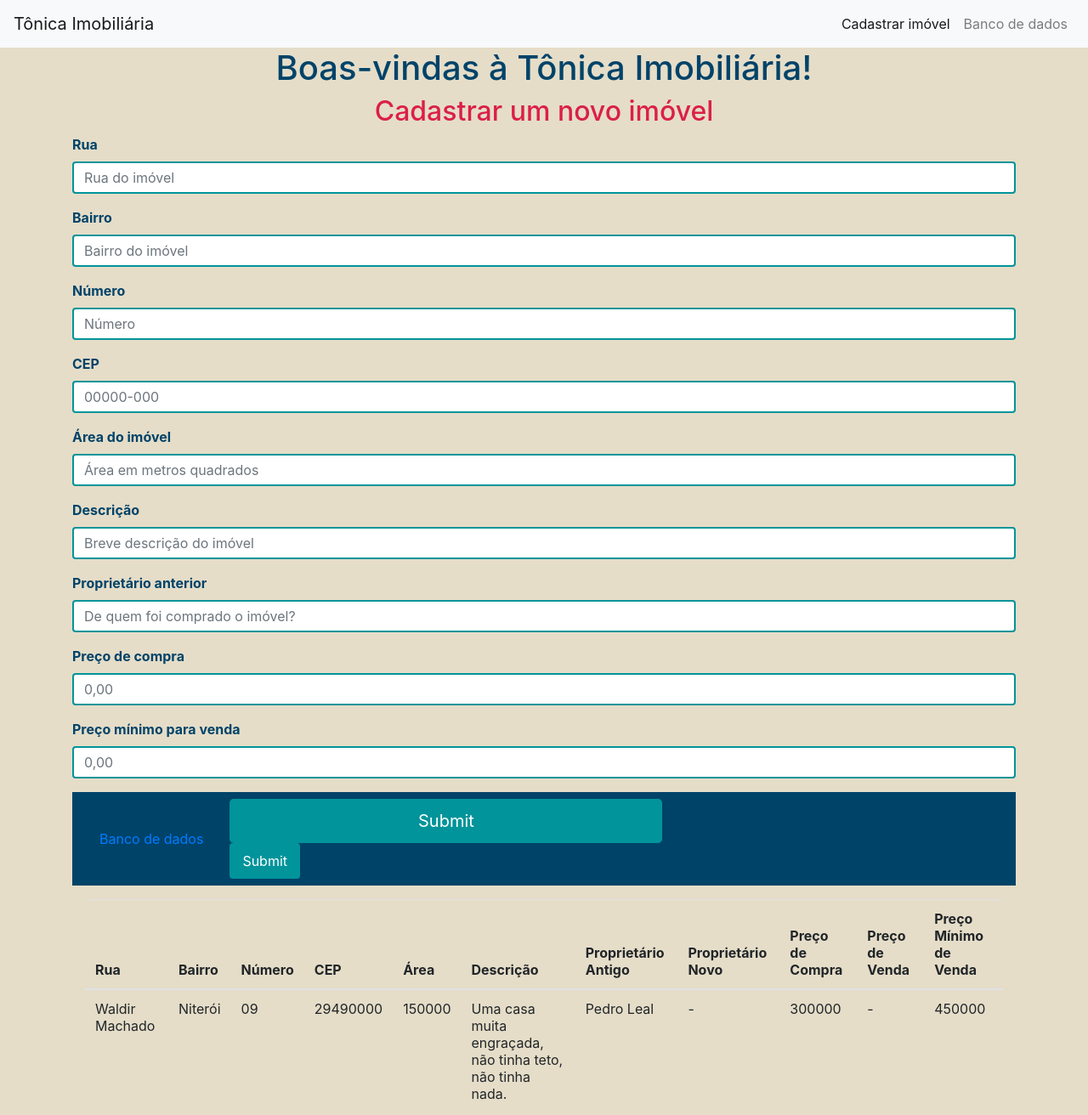
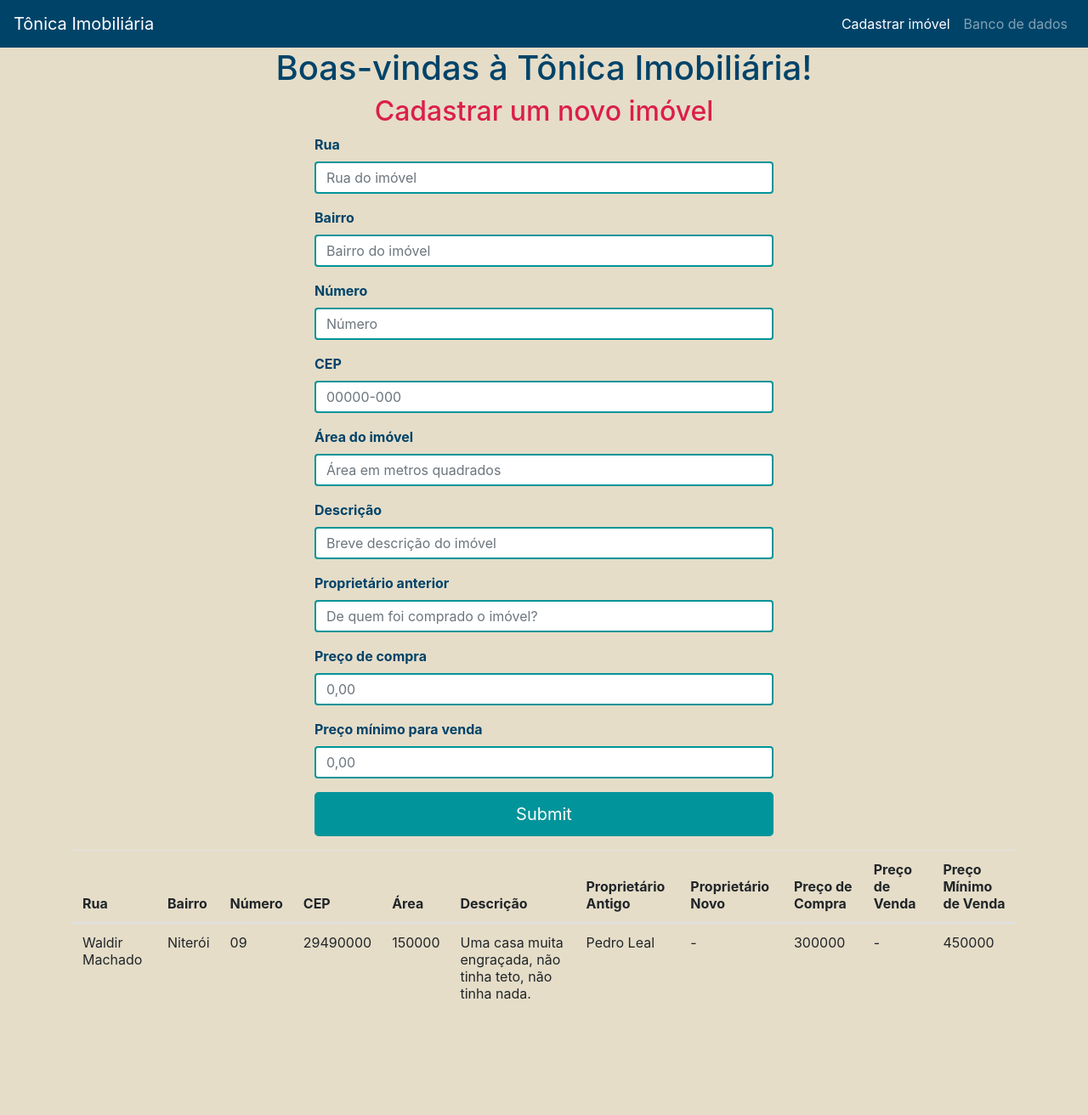
Before and after one commit to pedrohb88/tonica-imobiliaria, a website: page index.html in a window 1280 px wide. Shown: the whole page at 85% size. After the commit the page ends 1207 px from the top, so only its background shows below. Drawn offline with nearby package versions, Linux system fonts and the light colour scheme.

Commit message:
small changes html

```diff
--- a/index.html
+++ b/index.html
@@ -12,10 +12,11 @@
 			href="https://stackpath.bootstrapcdn.com/bootstrap/4.5.2/css/bootstrap.min.css"
 			integrity="sha384-JcKb8q3iqJ61gNV9KGb8thSsNjpSL0n8PARn9HuZOnIxN0hoP+VmmDGMN5t9UJ0Z"
 			crossorigin="anonymous"
-		/>
+        />
+        <link rel="stylesheet" href="./style.css"/>
 	</head>
 	<body>
-		<nav class="navbar navbar-expand-lg navbar-light bg-light">
+		<nav class="navbar navbar-expand-lg navbar-dark">
 			<a class="navbar-brand" href="#">Tônica Imobiliária</a>
 			<button
 				class="navbar-toggler"
@@ -36,7 +37,7 @@
 						>
 					</li>
 					<li class="nav-item">
-						<a class="nav-link" href="banco-de-dados">Banco de dados</a>
+						<a class="nav-link" href="#banco-de-dados">Banco de dados</a>
 					</li>
 				</ul>
 			</div>
@@ -44,8 +45,8 @@
 		<section id="main">
 			<h1 class="text-center">Boas-vindas à Tônica Imobiliária!</h1>
 			<div class="container" id="cadastrar-imoveis">
-				<div class="row">
-					<div class="col">
+				<div class="row justify-content-center">
+					<div class="col-md-6">
 						<h2 class="text-center">Cadastrar um novo imóvel</h2>
 						<form>
 							<div class="form-group">
@@ -130,14 +131,9 @@
 									id="f-pm-venda"
 									placeholder="0,00"
 								/>
-							</div>
-        <link rel="stylesheet" href="./style.css">
-        <nav class="navbar navbar-expand-lg navbar-dark">
-                  <a class="nav-link" href="#banco-de-dados">Banco de dados</a>
-                      <div class="col-md-6">
-                            <button type="submit" class="btn-primary btn-lg btn-block">Submit</button>
+                            </div>
 
-							<button type="submit" class="btn btn-primary">Submit</button>
+							<button type="submit" class="btn btn-primary btn-lg btn-block">Submit</button>
 						</form>
 					</div>
 				</div>
```
